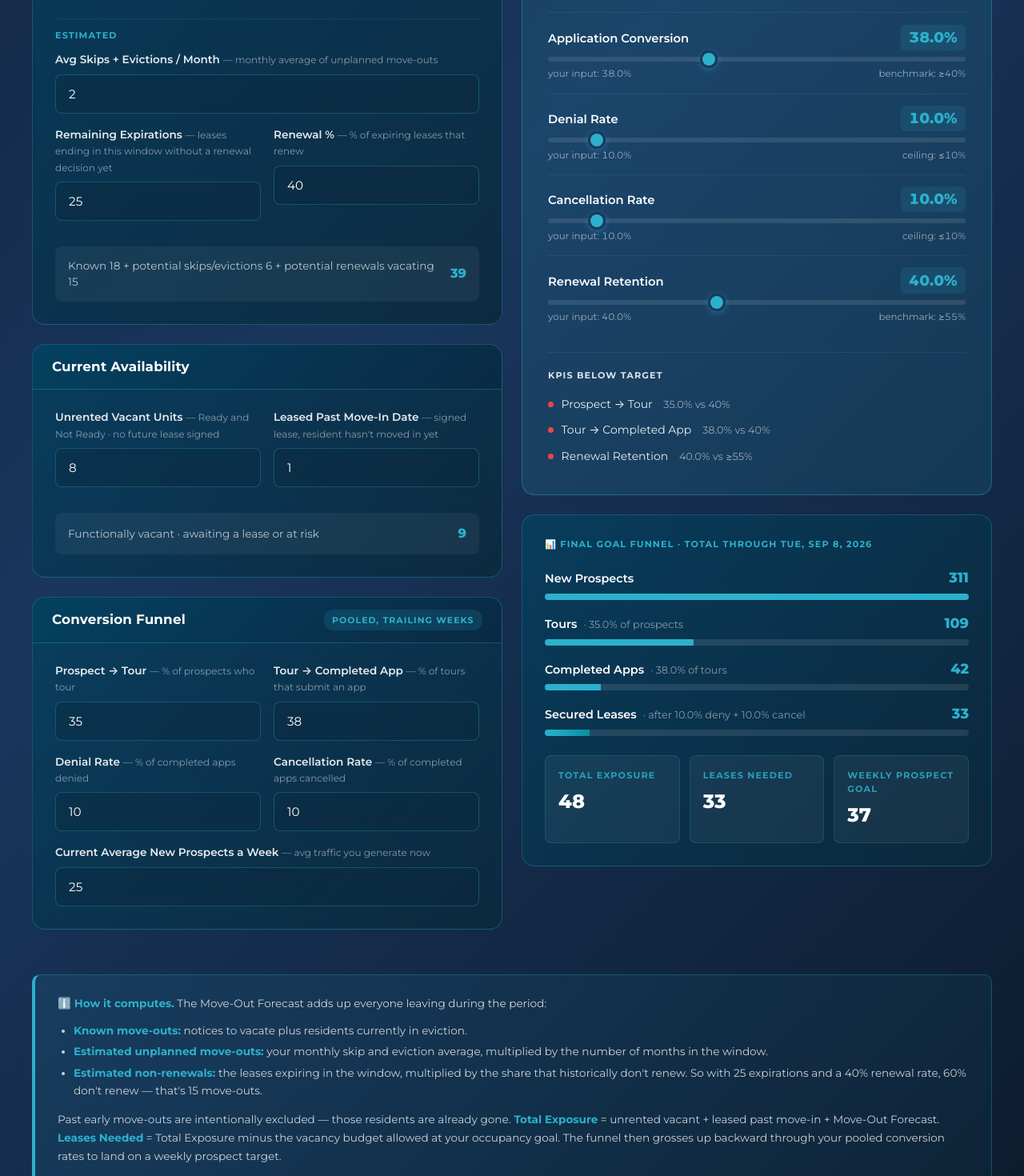
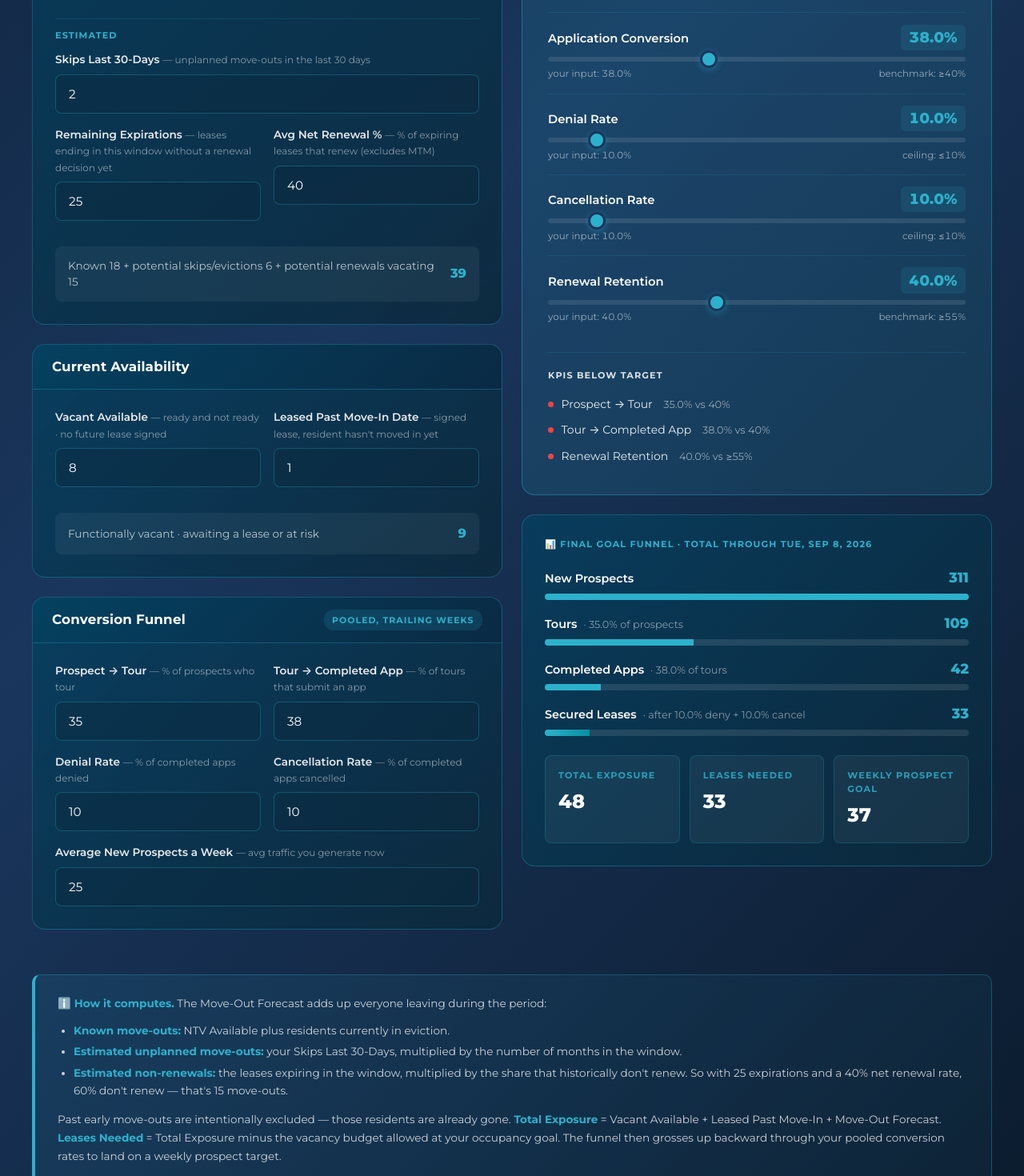
Before and after one commit to therealmstiles/ProspectCalc, a React (Vite) app: page / in a window 1280 px wide. Shown: the part 1330-2800 px from the top of the page at 80% size. Built offline with nearby package versions, Linux system fonts and the light colour scheme.

Commit message:
Update WeeklyProspectGoalCalculator.jsx

```diff
--- a/src/WeeklyProspectGoalCalculator.jsx
+++ b/src/WeeklyProspectGoalCalculator.jsx
@@ -948,7 +948,7 @@ const STYLE = `
      PRINT — Birchstone investor-presentation polish.
      NO GREY: every text color is navy. Three navy weights only:
        #044160 primary navy (headings, key numbers, labels)
-       #1a4d70 body navy (paragraphs, captions, hints)
+       #044160 body navy (paragraphs, captions, hints)
        #b8c8d8 light-navy (borders, dividers)
        #eef3f7 pale-navy (subtle backgrounds)
 
@@ -963,18 +963,18 @@ const STYLE = `
       content: "Page " counter(page);
       font-family: "Montserrat", sans-serif;
       font-size: 8pt;
-      color: #1a4d70;
+      color: #044160;
     }
     @bottom-left {
       content: "Birchstone Residential";
       font-family: "Montserrat", sans-serif;
       font-size: 8pt;
-      color: #1a4d70;
+      color: #044160;
     }
   }
 
   /* Base reset */
-  .wpg { background: #fff !important; color: #1a4d70 !important; padding: 0 !important; }
+  .wpg { background: #fff !important; color: #044160 !important; padding: 0 !important; }
   .wpg .actions, .wpg .save-pip, .wpg .tabs, .wpg .sub { display: none !important; }
 
   /* Brand row — logo swap */
@@ -1020,8 +1020,8 @@ const STYLE = `
   }
   .wpg .prop-banner-name { color: #044160 !important; font-weight: 700; }
   .wpg .prop-banner-period,
-  .wpg .prop-banner-occ { color: #1a4d70 !important; }
-  .wpg .prop-banner-sep { color: #1a4d70 !important; }
+  .wpg .prop-banner-occ { color: #044160 !important; }
+  .wpg .prop-banner-sep { color: #044160 !important; }
 
   /* ─── CALCULATOR TAB PRINT — Page 1: hero + funnel · Page 2: recap + how it computes ─── */
 
@@ -1057,7 +1057,7 @@ const STYLE = `
     line-height: 1 !important; margin: 0.1rem 0 !important;
   }
   .wpg .hero .per {
-    color: #1a4d70 !important; font-size: 8.5pt !important;
+    color: #044160 !important; font-size: 8.5pt !important;
     margin-top: 0.15rem;
   }
   .wpg .hero .dt { color: #044160 !important; font-size: 7.5pt !important; }
@@ -1070,7 +1070,7 @@ const STYLE = `
   .wpg .hero .occ-strip .occ-now,
   .wpg .hero .occ-strip .occ-goal { color: #044160 !important; }
   .wpg .hero .occ-strip .occ-cap,
-  .wpg .hero .occ-strip .occ-arrow { color: #1a4d70 !important; }
+  .wpg .hero .occ-strip .occ-arrow { color: #044160 !important; }
 
   /* Hide the verdict box and exploration content on calculator print —
      the Action Plan PDF carries the actionable verdict and lever list */
@@ -1105,9 +1105,9 @@ const STYLE = `
     border-bottom: 1px solid #eef3f7;
   }
   .wpg .frow:last-of-type { border-bottom: none; }
-  .wpg .frow .flab { color: #1a4d70 !important; font-size: 9pt !important; }
+  .wpg .frow .flab { color: #044160 !important; font-size: 9pt !important; }
   .wpg .frow .fval { color: #044160 !important; font-size: 10pt !important; font-weight: 700; }
-  .wpg .frow .frate { color: #1a4d70 !important; font-size: 7.5pt !important; }
+  .wpg .frow .frate { color: #044160 !important; font-size: 7.5pt !important; }
   .wpg .stat {
     background: #fff !important;
     border: 1px solid #b8c8d8 !important;
@@ -1156,7 +1156,7 @@ const STYLE = `
     font-size: 9pt !important; line-height: 1.4;
     padding: 0.08rem 0;
   }
-  .wpg .rm-row span { color: #1a4d70 !important; }
+  .wpg .rm-row span { color: #044160 !important; }
   .wpg .rm-row b { color: #044160 !important; font-weight: 600; }
   /* KPI rows — fixed column widths so every row aligns identically */
   .wpg .rm-kpi-row {
@@ -1169,14 +1169,14 @@ const STYLE = `
   }
   .wpg .rm-kpi-row.miss .rm-kpi-status { color: #b91c1c !important; font-weight: 600; }
   .wpg .rm-kpi-row.ok .rm-kpi-status { color: #15803d !important; font-weight: 600; }
-  .wpg .rm-kpi-name { color: #1a4d70 !important; white-space: nowrap; }
+  .wpg .rm-kpi-name { color: #044160 !important; white-space: nowrap; }
   .wpg .rm-kpi-val {
     color: #044160 !important; font-weight: 700;
     font-variant-numeric: tabular-nums; white-space: nowrap;
     text-align: right;
   }
   .wpg .rm-kpi-bench {
-    color: #1a4d70 !important; font-variant-numeric: tabular-nums;
+    color: #044160 !important; font-variant-numeric: tabular-nums;
     white-space: nowrap; text-align: left;
   }
   .wpg .rm-kpi-status { white-space: nowrap; text-align: left; }
@@ -1186,7 +1186,7 @@ const STYLE = `
     background: #eef3f7 !important;
     border: 1px solid #b8c8d8 !important;
     border-left: 3px solid #044160 !important;
-    color: #1a4d70 !important;
+    color: #044160 !important;
     font-size: 8.5pt !important;
     line-height: 1.45 !important;
     padding: 0.55rem 0.8rem !important;
@@ -1250,7 +1250,7 @@ const STYLE = `
   .wpg .ph-num {
     background: #fff !important;
     border: 1px solid #b8c8d8 !important;
-    border-left: 3px solid #1a4d70 !important;
+    border-left: 3px solid #044160 !important;
     border-radius: 4px !important;
     padding: 0.55rem 0.75rem !important;
     page-break-inside: avoid;
@@ -1270,11 +1270,11 @@ const STYLE = `
     line-height: 1 !important; font-weight: 800;
   }
   .wpg .ph-num-val small {
-    color: #1a4d70 !important; font-size: 8pt !important;
+    color: #044160 !important; font-size: 8pt !important;
     font-weight: 500; margin-left: 0.3rem;
   }
   .wpg .ph-num-hint {
-    color: #1a4d70 !important; font-size: 7pt !important;
+    color: #044160 !important; font-size: 7pt !important;
     font-style: italic; margin-top: 0.15rem;
   }
 
@@ -1310,7 +1310,7 @@ const STYLE = `
   .wpg .plan-section-sub { display: none !important; }
   .wpg .plan-empty {
     background: transparent !important; border: 1px dashed #b8c8d8 !important;
-    color: #1a4d70 !important; font-size: 9pt !important;
+    color: #044160 !important; font-size: 9pt !important;
     padding: 0.45rem 0.6rem !important;
   }
 
@@ -1344,9 +1344,9 @@ const STYLE = `
     letter-spacing: 0.08em; margin-right: 0.18rem;
     text-transform: uppercase;
   }
-  .wpg .ic-from { color: #1a4d70 !important; font-size: 9.5pt !important; }
+  .wpg .ic-from { color: #044160 !important; font-size: 9.5pt !important; }
   .wpg .ic-to { color: #044160 !important; font-size: 10pt !important; font-weight: 700; }
-  .wpg .ic-arrow { color: #1a4d70 !important; }
+  .wpg .ic-arrow { color: #044160 !important; }
   .wpg .ic-delta {
     background: #eef3f7 !important; color: #044160 !important;
     font-size: 7.5pt !important; padding: 0.06rem 0.32rem !important;
@@ -1354,7 +1354,7 @@ const STYLE = `
 
   /* Benchmark reference under change strip */
   .wpg .ic-benchmark {
-    color: #1a4d70 !important;
+    color: #044160 !important;
     font-size: 8.5pt !important;
     margin: 0.1rem 0 0.25rem !important;
   }
@@ -1373,14 +1373,14 @@ const STYLE = `
     background: transparent !important;
     border: none !important;
     padding: 0.12rem 0 0 1rem !important;
-    color: #1a4d70 !important;
+    color: #044160 !important;
     font-size: 9pt !important;
     line-height: 1.4 !important;
     white-space: pre-wrap !important;
     word-wrap: break-word !important;
     page-break-inside: avoid;
   }
-  .wpg .action-print i { color: #1a4d70 !important; font-style: italic; }
+  .wpg .action-print i { color: #044160 !important; font-style: italic; }
 
   /* Unchanged KPIs — clean text rows, no boxes, columns aligned across rows */
   .wpg .improve-card.unchanged-card {
@@ -1407,7 +1407,7 @@ const STYLE = `
     white-space: nowrap; text-align: right;
   }
   .wpg .uc-benchmark {
-    color: #1a4d70 !important; font-size: 8.5pt !important;
+    color: #044160 !important; font-size: 8.5pt !important;
     font-variant-numeric: tabular-nums;
     white-space: nowrap; text-align: left;
   }
@@ -1432,14 +1432,14 @@ const STYLE = `
     font-size: 9pt !important;
   }
   .wpg label { color: #044160 !important; font-size: 9pt !important; }
-  .wpg .hint { color: #1a4d70 !important; font-size: 8pt !important; }
-  .wpg .derived { color: #1a4d70 !important; font-size: 8.5pt !important; }
+  .wpg .hint { color: #044160 !important; font-size: 8pt !important; }
+  .wpg .derived { color: #044160 !important; font-size: 8.5pt !important; }
   .wpg .derived b { color: #044160 !important; }
   .wpg .lever input[type="range"] { display: none !important; }
   .wpg .btn-reset-sliders { display: none !important; }
   .wpg .miss .lab { color: #044160 !important; font-size: 8pt !important; }
-  .wpg .miss li { color: #1a4d70 !important; font-size: 9pt !important; }
-  .wpg .miss li .meta { color: #1a4d70 !important; font-size: 8pt !important; }
+  .wpg .miss li { color: #044160 !important; font-size: 9pt !important; }
+  .wpg .miss li .meta { color: #044160 !important; font-size: 8pt !important; }
   .wpg .miss li .pip { background: #b91c1c !important; }
   .wpg .bar { background: #eef3f7 !important; }
   .wpg .bar > span { background: #044160 !important; }
@@ -1451,7 +1451,7 @@ const STYLE = `
 }
 
 /* ── Mobile ── */
-@media (max-width: 768px) {
+@media screen and (max-width: 768px) {
   /* Page padding — recover viewport space */
   .wpg { padding: 1rem 0.875rem 2rem; }
 
@@ -1552,7 +1552,7 @@ const STYLE = `
   .wpg .note { padding: 1rem; font-size: 0.85rem; }
 }
 
-@media (max-width: 480px) {
+@media screen and (max-width: 480px) {
   /* Extra-tight phones */
   .wpg { padding: 0.875rem 0.7rem 2rem; }
   .wpg h1 { font-size: 1.2rem; }
@@ -1802,7 +1802,12 @@ export default function WeeklyProspectGoalCalculator() {
   };
 
   const handleDownloadPDF = () => {
+    const originalTitle = document.title;
+    const propName = (propertyName || "Property").replace(/[^a-zA-Z0-9]+/g, "_");
+    const docName = activeTab === "calculator" ? "Calculator_Inputs" : "Action_Plan";
+    document.title = `Birchstone_WPG_${docName}_${propName}`;
     window.print();
+    setTimeout(() => { document.title = originalTitle; }, 1000);
   };
 
   const r = useMemo(() => {
@@ -1903,7 +1908,9 @@ export default function WeeklyProspectGoalCalculator() {
               </span>
             )}
             <button className="btn secondary" onClick={handleReset}>↻ Reset</button>
-            <button className="btn primary" onClick={handleDownloadPDF}>📄 Download PDF</button>
+            <button className="btn primary" onClick={handleDownloadPDF}>
+              📄 Download {activeTab === "calculator" ? "Calculator" : "Action Plan"} PDF
+            </button>
           </div>
         </div>
 
@@ -1971,14 +1978,14 @@ export default function WeeklyProspectGoalCalculator() {
               <div className="ph"><h2>Move-Out Forecast</h2><span className="tag">During the Window</span></div>
               <div className="subhead" style={{ marginTop: 0, paddingTop: 0, borderTop: 0 }}>Known</div>
               <div className="row2">
-                <Field label="Notices to Vacate" hint="NTVs without a future lease signed" value={notices} set={setNotices} min={0} />
+                <Field label="NTV Available" hint="notices to vacate without a future lease signed" value={notices} set={setNotices} min={0} />
                 <Field label="Under Eviction but not on NTV" hint="currently being processed" value={eviction} set={setEviction} min={0} />
               </div>
               <div className="subhead">Estimated</div>
-              <Field label="Avg Skips + Evictions / Month" hint="monthly average of unplanned move-outs" value={monthlySkips} set={setMonthlySkips} step={0.1} min={0} />
+              <Field label="Skips Last 30-Days" hint="unplanned move-outs in the last 30 days" value={monthlySkips} set={setMonthlySkips} step={0.1} min={0} />
               <div className="row2">
                 <Field label="Remaining Expirations" hint="leases ending in this window without a renewal decision yet" value={remainingExp} set={setRemainingExp} min={0} />
-                <Field label="Renewal %" hint="% of expiring leases that renew" value={renewalRate} set={setRenewalRate} step={0.1} min={0} max={100} />
+                <Field label="Avg Net Renewal %" hint="% of expiring leases that renew (excludes MTM)" value={renewalRate} set={setRenewalRate} step={0.1} min={0} max={100} />
               </div>
               <div className="derived">
                 <span>Known {f0(r.known)} + potential skips/evictions {f0(r.skipsEst)} + potential renewals vacating {f0(r.expirationLoss)}</span>
@@ -1989,7 +1996,7 @@ export default function WeeklyProspectGoalCalculator() {
             <div className="panel">
               <div className="ph"><h2>Current Availability</h2></div>
               <div className="row2">
-                <Field label="Unrented Vacant Units" hint="Ready and Not Ready · no future lease signed" value={vacant} set={setVacant} min={0} />
+                <Field label="Vacant Available" hint="ready and not ready · no future lease signed" value={vacant} set={setVacant} min={0} />
                 <Field label="Leased Past Move-In Date" hint="signed lease, resident hasn't moved in yet" value={pastMoveIn} set={setPastMoveIn} min={0} />
               </div>
               <div className="derived">
@@ -2008,7 +2015,7 @@ export default function WeeklyProspectGoalCalculator() {
                 <Field label="Denial Rate" hint="% of completed apps denied" value={denial} set={setDenial} step={0.1} min={0} max={100} />
                 <Field label="Cancellation Rate" hint="% of completed apps cancelled" value={cancel} set={setCancel} step={0.1} min={0} max={100} />
               </div>
-              <Field label="Current Average New Prospects a Week" hint="avg traffic you generate now" value={curWeekly} set={setCurWeekly} min={0} />
+              <Field label="Average New Prospects a Week" hint="avg traffic you generate now" value={curWeekly} set={setCurWeekly} min={0} />
             </div>
           </div>
 
@@ -2321,13 +2328,13 @@ export default function WeeklyProspectGoalCalculator() {
             </div>
             <div className="rm-col">
               <div className="rm-col-lab">Move-Out Forecast Inputs</div>
-              <div className="rm-row"><span>Notices to Vacate</span><b>{num(notices)}</b></div>
+              <div className="rm-row"><span>NTV Available</span><b>{num(notices)}</b></div>
               <div className="rm-row"><span>Under Eviction (not on NTV)</span><b>{num(eviction)}</b></div>
-              <div className="rm-row"><span>Monthly Skips + Evictions Avg</span><b>{num(monthlySkips)}</b></div>
+              <div className="rm-row"><span>Skips Last 30-Days</span><b>{num(monthlySkips)}</b></div>
               <div className="rm-row"><span>Remaining Expirations</span><b>{num(remainingExp)}</b></div>
-              <div className="rm-row"><span>Renewal % Used</span><b>{num(renewalRate)}%</b></div>
+              <div className="rm-row"><span>Avg Net Renewal %</span><b>{num(renewalRate)}%</b></div>
               <div className="rm-col-lab" style={{ marginTop: "0.6rem" }}>Current Availability</div>
-              <div className="rm-row"><span>Unrented Vacant</span><b>{num(vacant)}</b></div>
+              <div className="rm-row"><span>Vacant Available</span><b>{num(vacant)}</b></div>
               <div className="rm-row"><span>Leased Past Move-In</span><b>{num(pastMoveIn)}</b></div>
             </div>
             <div className="rm-col rm-kpi">
@@ -2350,7 +2357,7 @@ export default function WeeklyProspectGoalCalculator() {
                 );
               })}
               <div className="rm-kpi-row" style={{ marginTop: "0.4rem" }}>
-                <span className="rm-kpi-name">Current Avg Prospects</span>
+                <span className="rm-kpi-name">Avg New Prospects</span>
                 <span className="rm-kpi-val">{num(curWeekly)} a week</span>
                 <span className="rm-kpi-bench" />
                 <span className="rm-kpi-status" />
@@ -2365,16 +2372,16 @@ export default function WeeklyProspectGoalCalculator() {
             the period:
           </p>
           <ul>
-            <li><b>Known move-outs:</b> notices to vacate plus residents currently in eviction.</li>
-            <li><b>Estimated unplanned move-outs:</b> your monthly skip and eviction average,
+            <li><b>Known move-outs:</b> NTV Available plus residents currently in eviction.</li>
+            <li><b>Estimated unplanned move-outs:</b> your Skips Last 30-Days,
               multiplied by the number of months in the window.</li>
             <li><b>Estimated non-renewals:</b> the leases expiring in the window, multiplied by
-              the share that historically don't renew. So with 25 expirations and a 40% renewal
-              rate, 60% don't renew — that's 15 move-outs.</li>
+              the share that historically don't renew. So with 25 expirations and a 40% net
+              renewal rate, 60% don't renew — that's 15 move-outs.</li>
           </ul>
           <p>
             Past early move-outs are intentionally excluded — those residents are already gone.
-            <b> Total Exposure</b> = unrented vacant + leased past move-in + Move-Out Forecast.
+            <b> Total Exposure</b> = Vacant Available + Leased Past Move-In + Move-Out Forecast.
             <b> Leases Needed</b> = Total Exposure minus the vacancy budget allowed at your
             occupancy goal. The funnel then grosses up backward through your pooled conversion
             rates to land on a weekly prospect target.
@@ -2386,7 +2393,7 @@ export default function WeeklyProspectGoalCalculator() {
             goal minus lead-to-lease days), not the full horizon.
           </p>
           <p>
-            <b>Note on renewals:</b> the renewal percentage treats month-to-month residents as
+            <b>Note on renewals:</b> Avg Net Renewal % treats month-to-month residents as
             non-renewals, which is intentional — MTMs carry real move-out risk (unknown
             timeline, short notice in many states).
           </p>
```
